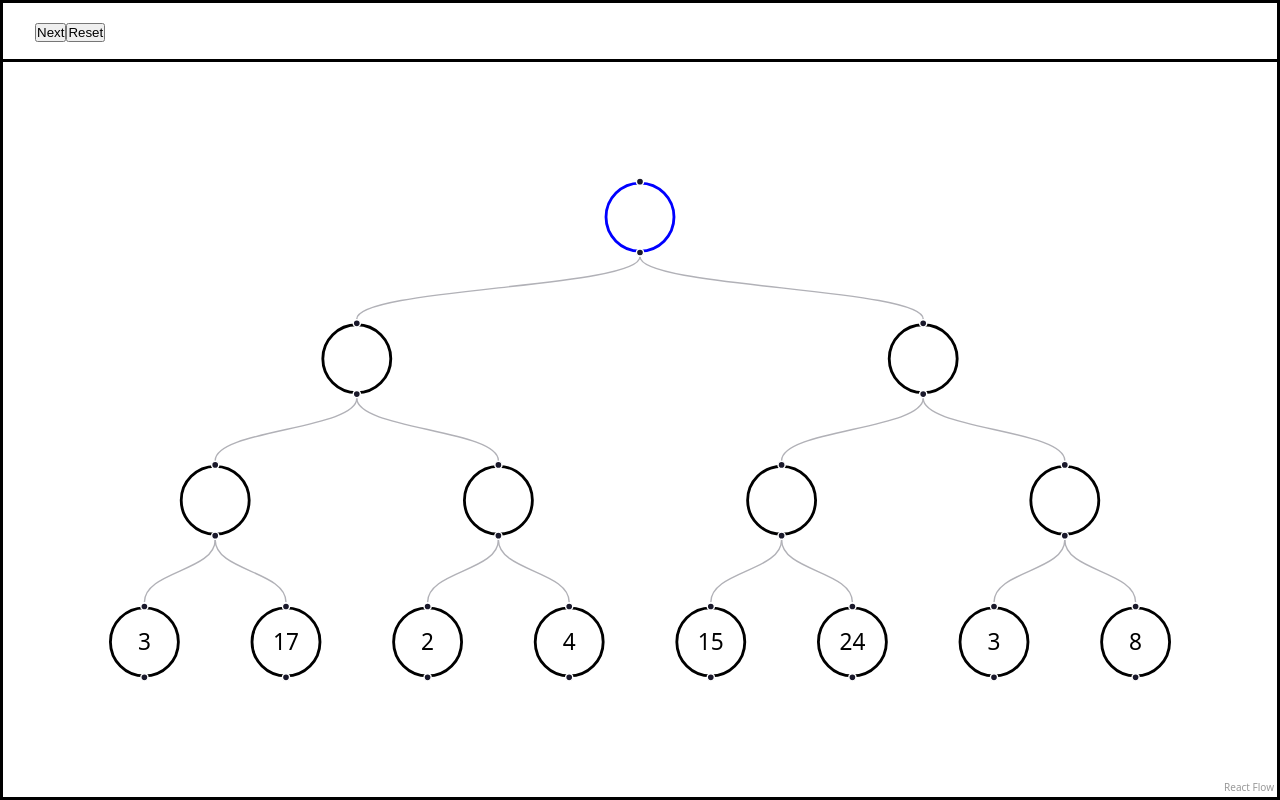
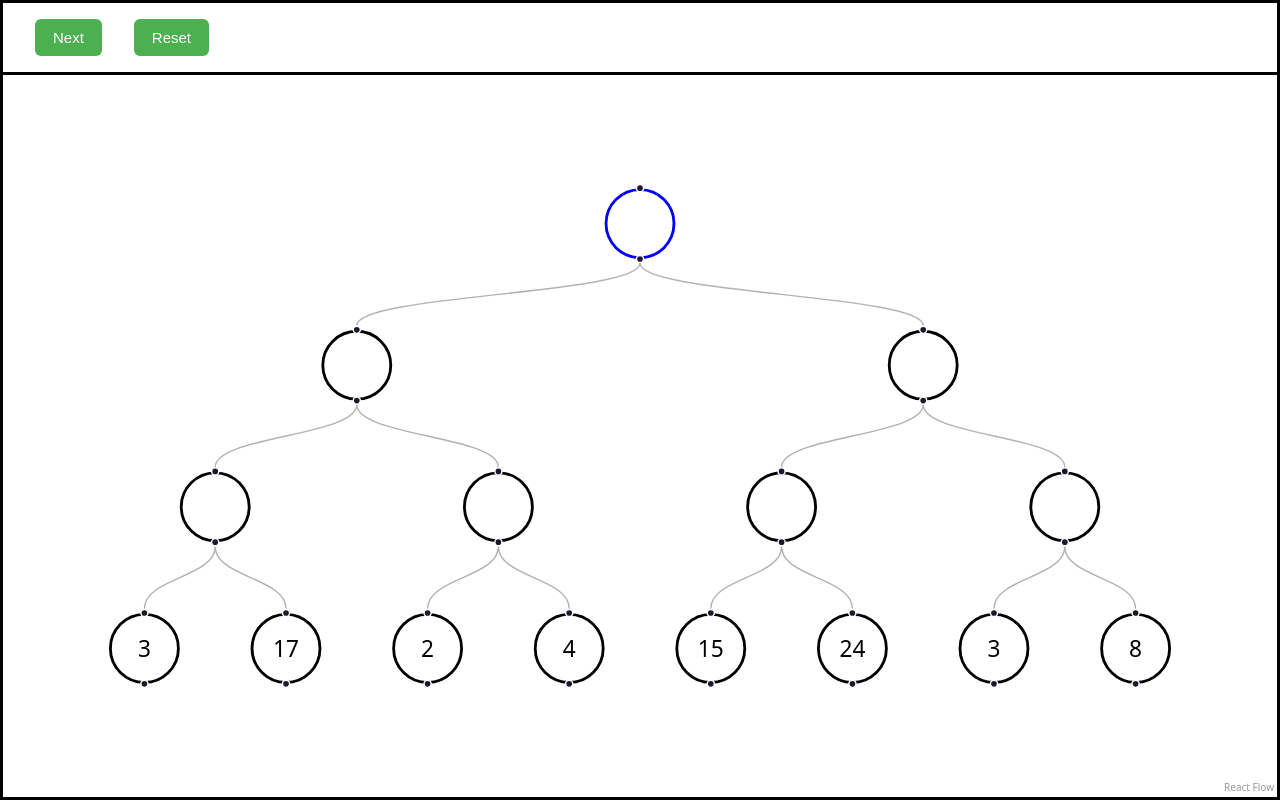
Before and after one commit to Airony/alphabeta-visualizer, a React (Vite) app: page / in a window 1280 px wide. Built offline with nearby package versions, Linux system fonts and the light colour scheme.

Commit message:
feat(ui): improve button styles (WIP)

```diff
--- a/src/index.css
+++ b/src/index.css
@@ -18,3 +18,36 @@ body {
   height: 100%;
   width: 100%;
 }
+
+.control-panel {
+  display: flex;
+  flex-direction: row;
+  gap: 2rem;
+}
+
+button {
+  background-color: #4caf50;
+  color: white;
+  padding: 10px 18px;
+  border: none;
+  border-radius: 6px;
+  cursor: pointer;
+  font-size: 15px;
+  transition:
+    background-color 0.2s ease,
+    transform 0.1s ease;
+}
+
+button:hover {
+  background-color: #43a047;
+}
+
+button:active {
+  transform: scale(0.97);
+  background-color: #388e3c;
+}
+
+button:disabled {
+  background-color: #ccc;
+  cursor: not-allowed;
+}
```
